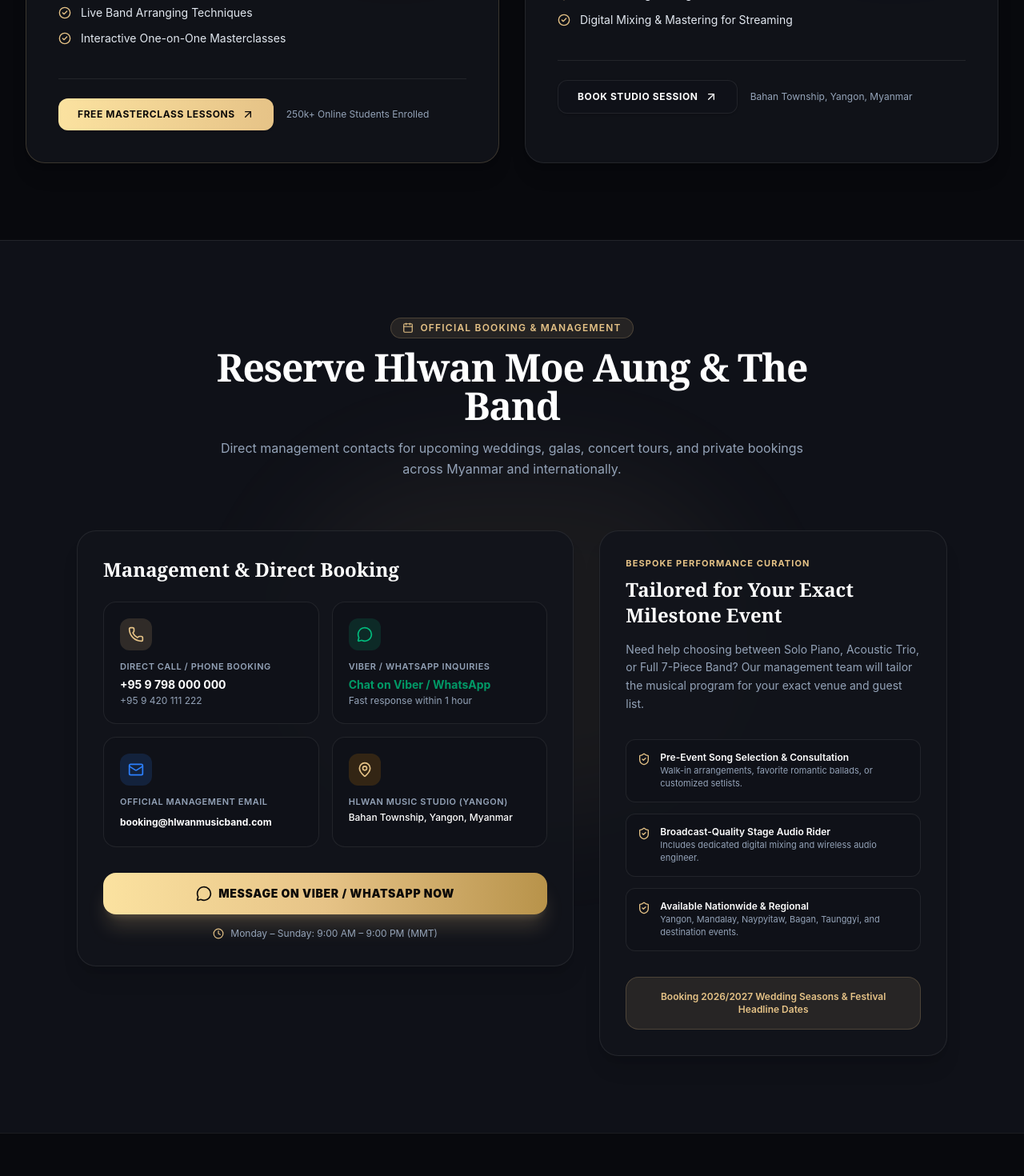
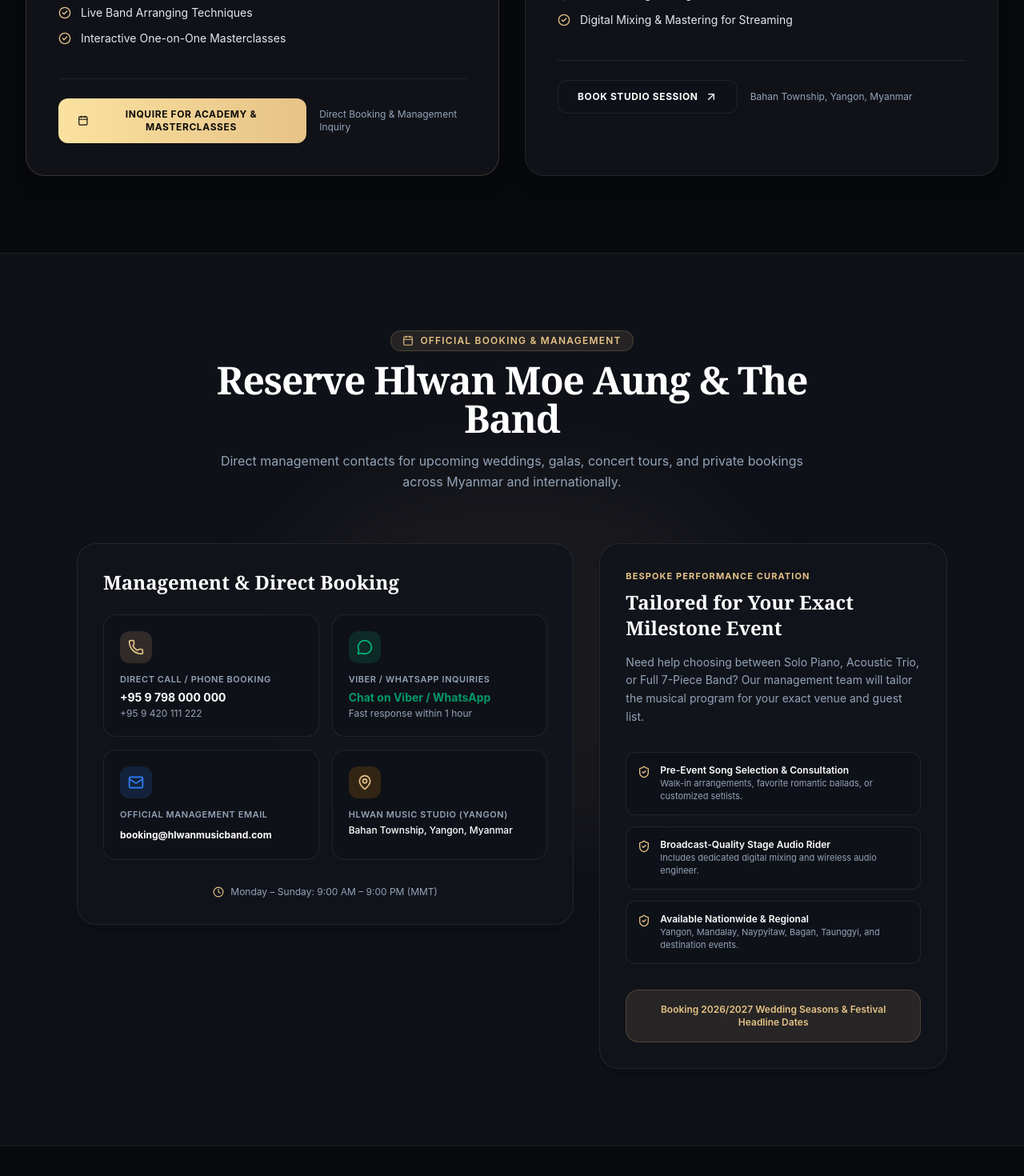
Before and after one commit to kkahuanngt-wq/hlwanmoeaung, a React (Vite) app: page / in a window 1280 px wide. Shown: the part 8740-10210 px from the top of the page at 80% size. Built offline with nearby package versions, Linux system fonts and the light colour scheme; a web font is replaced by a local one.

Commit message:
Update Academy CTA to direct booking, remove Viber action button, and remove Testimonials section

```diff
--- a/src/App.tsx
+++ b/src/App.tsx
@@ -7,7 +7,6 @@ import { MediaRepertoire } from './components/MediaRepertoire';
 import { PerformanceGallery } from './components/PerformanceGallery';
 import { AcademyServices } from './components/AcademyServices';
 import { ContactBooking } from './components/ContactBooking';
-import { Testimonials } from './components/Testimonials';
 import { Footer } from './components/Footer';
 import type { Language, ThemeMode } from './data/translations';
 
@@ -88,9 +87,6 @@ export function App() {
         <ContactBooking
           currentLang={currentLang}
         />
-
-        {/* Testimonials & Accolades */}
-        <Testimonials currentLang={currentLang} />
       </main>
 
       {/* Footer */}
--- a/src/components/AcademyServices.tsx
+++ b/src/components/AcademyServices.tsx
@@ -1,5 +1,5 @@
 import React from 'react';
-import { GraduationCap, Headphones, CheckCircle2, ArrowUpRight } from 'lucide-react';
+import { GraduationCap, Headphones, CheckCircle2, Calendar, ArrowUpRight } from 'lucide-react';
 import type { Language } from '../data/translations';
 import { translations } from '../data/translations';
 
@@ -60,18 +60,16 @@ export const AcademyServices: React.FC<AcademyServicesProps> = ({ currentLang, o
             </div>
 
             <div className="flex flex-col sm:flex-row items-center gap-4 pt-6 border-t border-[var(--border-card)]">
-              <a
-                href="https://www.youtube.com/@KBHlwanMoeAung"
-                target="_blank"
-                rel="noopener noreferrer"
-                className="w-full sm:w-auto px-6 py-3 rounded-xl bg-gradient-to-r from-[#fbe2a0] to-[#e6c387] text-stone-950 font-bold text-xs uppercase tracking-wider flex items-center justify-center gap-2 hover:brightness-110 transition-all shadow"
+              <button
+                onClick={onOpenBooking}
+                className="w-full sm:w-auto px-6 py-3 rounded-xl bg-gradient-to-r from-[#fbe2a0] to-[#e6c387] text-stone-950 font-bold text-xs uppercase tracking-wider flex items-center justify-center gap-2 hover:brightness-110 active:scale-95 transition-all shadow"
               >
-                <span>Free Masterclass Lessons</span>
-                <ArrowUpRight className="w-4 h-4" />
-              </a>
+                <Calendar className="w-4 h-4 text-stone-950" />
+                <span>{currentLang === 'mm' ? 'သင်တန်းနှင့် အစီအစဉ်များ စုံစမ်းရန်' : 'Inquire for Academy & Masterclasses'}</span>
+              </button>
 
               <span className="text-xs text-[var(--text-muted)]">
-                250k+ Online Students Enrolled
+                {currentLang === 'mm' ? 'စီမံခန့်ခွဲရေးအဖွဲ့ထံ တိုက်ရိုက်ဆက်သွယ်ရန်' : 'Direct Booking & Management Inquiry'}
               </span>
             </div>
           </div>
--- a/src/components/ContactBooking.tsx
+++ b/src/components/ContactBooking.tsx
@@ -107,16 +107,7 @@ export const ContactBooking: React.FC<ContactBookingProps> = ({ currentLang }) =
                 </div>
               </div>
 
-              {/* Direct Booking Action CTA */}
-              <button
-                onClick={handleOpenViber}
-                className="w-full py-4 rounded-2xl bg-gradient-to-r from-[#fbe2a0] via-[#e6c387] to-[#b8934a] text-stone-950 font-black text-sm uppercase tracking-wider flex items-center justify-center gap-2 hover:brightness-110 active:scale-98 transition-all shadow-xl shadow-[#e6c387]/20"
-              >
-                <MessageCircle className="w-5 h-5 text-stone-950" />
-                <span>{t.booking.bookDirectBtn}</span>
-              </button>
-
-              <div className="flex items-center justify-center gap-2 text-xs text-[var(--text-muted)] mt-4">
+              <div className="flex items-center justify-center gap-2 text-xs text-[var(--text-muted)] mt-6">
                 <Clock className="w-3.5 h-3.5 text-[var(--accent-gold)]" />
                 <span>{t.booking.officeHours}</span>
               </div>
```
